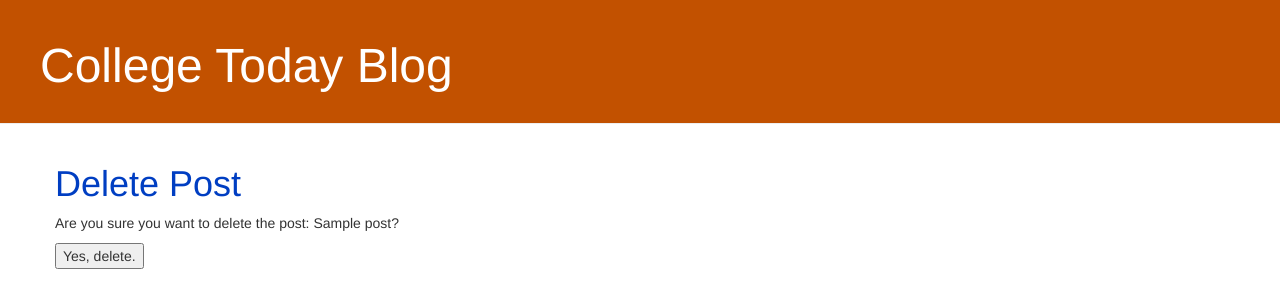
After one commit to purplebetterone/django_projects, a Django app: page /post/1/delete/ in a window 1280 px wide. The commit adds this page. Shown: the top 308 px of the page. Run offline with Django 3.2, Linux system fonts and the light colour scheme; tables that the repository leaves empty hold one stand-in row (values such as "Sample post"); some libraries are stand-ins or nearby versions.

Commit message:
Delete function

```diff
--- /dev/null
+++ b/dgirls/blog/templates/blog/post_confirm_delete.html
@@ -0,0 +1,14 @@
+{% extends 'blog/base.html' %}
+
+{% block content %}
+
+<h1>Delete Post</h1>
+
+<p>Are you sure you want to delete the post: {{post.title }}?</p>
+
+<form action="" method="POST">
+  {% csrf_token %}
+  <input type="submit" value="Yes, delete.">
+</form>
+
+{% endblock %}
--- a/dgirls/blog/templates/blog/post_detail.html
+++ b/dgirls/blog/templates/blog/post_detail.html
@@ -9,6 +9,7 @@
         {% endif %}
 	{% if user.is_authenticated %}
 	<a class="btn btn-default" href="{% url 'post_edit' pk=post.pk %}"><span class="glyphicon glyphicon-pencil"></span></a>
+	<a class="btn btn-warning" href="{% url 'post_delete' pk=post.pk %}"><span class= "glyphicon glyphicon-minus"></span></a>
 	{% endif %}
         <h2>{{ post.title }}</h2>
         <p>{{ post.text|linebreaksbr }}</p>
--- a/dgirls/blog/urls.py
+++ b/dgirls/blog/urls.py
@@ -5,4 +5,5 @@ urlpatterns = [
           path('post/<int:pk>/', views.post_detail, name='post_detail'),
           path('post/new/', views.post_new, name='post_new'),
 	  path('post/<int:pk>/edit/', views.post_edit, name='post_edit'),
+	  path('post/<int:pk>/delete/',views.PostDelete.as_view(), name='post_delete'),
 ]
--- a/dgirls/blog/views.py
+++ b/dgirls/blog/views.py
@@ -4,6 +4,8 @@ from .models import Post
 from .forms import PostForm
 from django.shortcuts import redirect
 from django.shortcuts import render, get_object_or_404
+from django.views.generic.edit import CreateView, UpdateView, DeleteView
+from django.urls import reverse_lazy
 
 # Create your views here.
 
@@ -42,3 +44,7 @@ def post_edit(request, pk):
     else:
         form = PostForm(instance=post)
     return render(request, 'blog/post_edit.html', {'form': form})
+
+class PostDelete(DeleteView):
+    model = Post
+    success_url = reverse_lazy('post_list')
```
